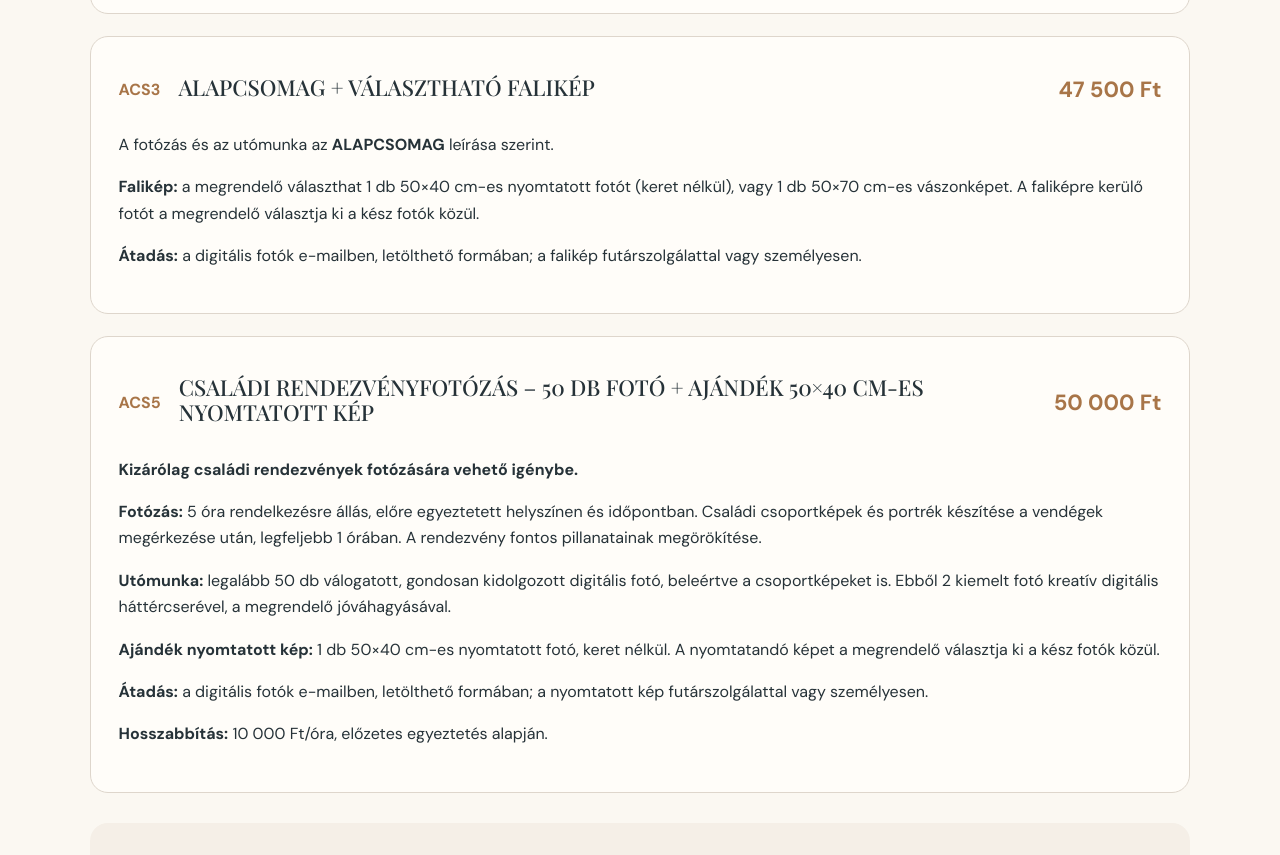
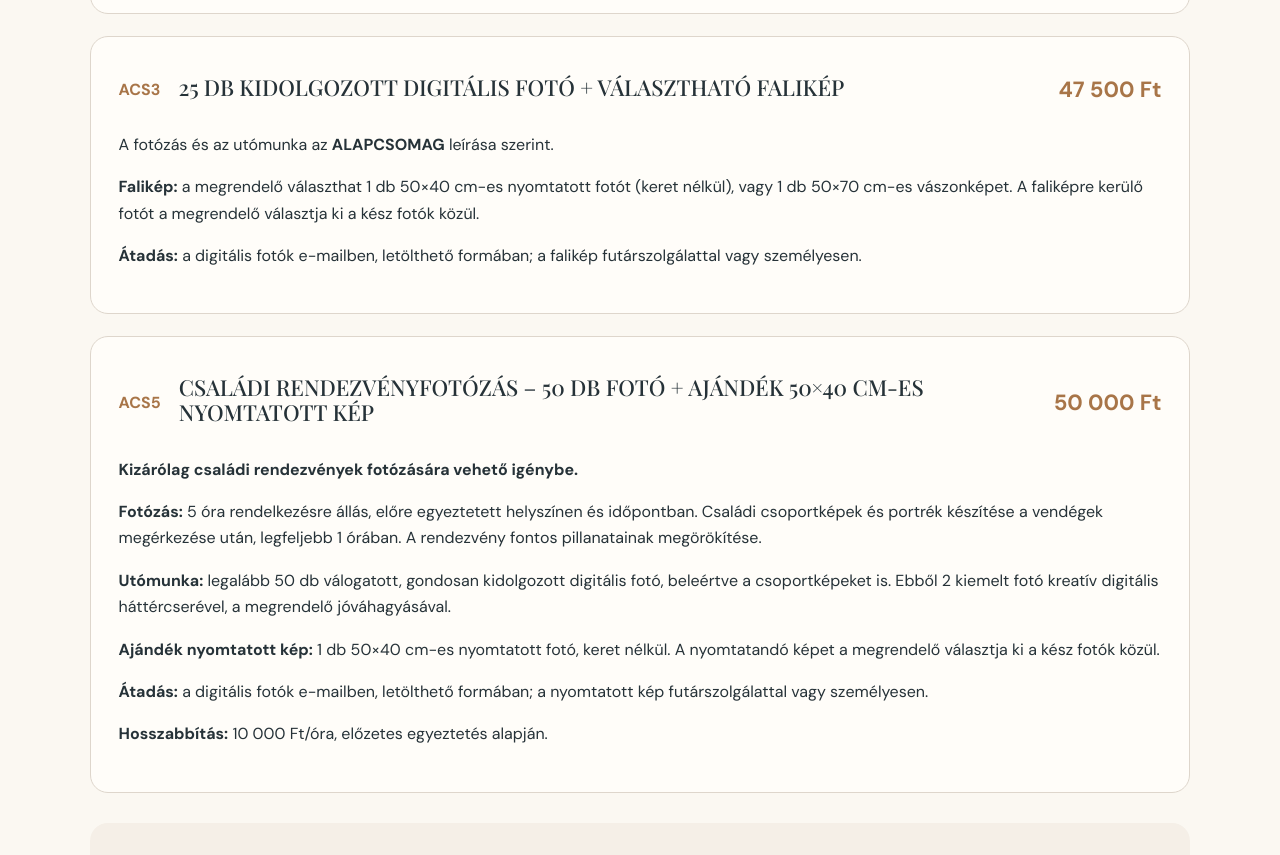
Before and after one commit to Adamo1219/adamsandorfotos, a plain HTML site: page index.html in a window 1280 px wide. Shown: the part 6890-7745 px from the top of the page. Drawn offline with nearby package versions, Linux system fonts and the light colour scheme; a web font is replaced by a local one.

Commit message:
Clarify ACS3 package title

```diff
--- a/index.html
+++ b/index.html
@@ -50,7 +50,7 @@
 <div class="package-list">
 <article class="package"><div class="package-head"><span class="number">ACS0</span><h3>ALAPCSOMAG – 25 DB KIDOLGOZOTT DIGITÁLIS FOTÓ</h3><strong>29 900 Ft</strong></div><p><b>Fotózás:</b> legfeljebb 1,5 órás fotózás, előre egyeztetett helyszínen és időpontban. A fotózás a szükséges képek elkészülte után korábban is befejeződhet.</p><p><b>Utómunka:</b> 25 db válogatott, gondosan kidolgozott digitális fotó. Ebből 2 kiemelt fotó kreatív digitális háttércserével, a megrendelő jóváhagyásával.</p><p><b>Fotók átadása:</b> digitálisan, e-mailben, letölthető formában.</p></article>
 <article class="package"><div class="package-head"><span class="number">ACS1</span><h3>5 DB KIDOLGOZOTT DIGITÁLIS FOTÓ + VÁLASZTHATÓ FALIKÉP</h3><strong>30 900 Ft</strong></div><p>A fotózás az <b>ALAPCSOMAG</b> leírása szerint.</p><p><b>Utómunka:</b> 5 db válogatott, gondosan kidolgozott digitális fotó. Ebből 2 kiemelt fotó kreatív digitális háttércserével, a megrendelő jóváhagyásával.</p><p><b>Falikép:</b> a megrendelő választhat 1 db 50×40 cm-es nyomtatott fotót (keret nélkül), vagy 1 db 50×70 cm-es vászonképet. A képre kerülő fotót a megrendelő választja ki a kész fotók közül.</p><p><b>Átadás:</b> a digitális fotók e-mailben, letölthető formában; a falikép futárszolgálattal vagy személyesen.</p></article>
-<article class="package"><div class="package-head"><span class="number">ACS3</span><h3>ALAPCSOMAG + VÁLASZTHATÓ FALIKÉP</h3><strong>47 500 Ft</strong></div><p>A fotózás és az utómunka az <b>ALAPCSOMAG</b> leírása szerint.</p><p><b>Falikép:</b> a megrendelő választhat 1 db 50×40 cm-es nyomtatott fotót (keret nélkül), vagy 1 db 50×70 cm-es vászonképet. A faliképre kerülő fotót a megrendelő választja ki a kész fotók közül.</p><p><b>Átadás:</b> a digitális fotók e-mailben, letölthető formában; a falikép futárszolgálattal vagy személyesen.</p></article>
+<article class="package"><div class="package-head"><span class="number">ACS3</span><h3>25 DB KIDOLGOZOTT DIGITÁLIS FOTÓ + VÁLASZTHATÓ FALIKÉP</h3><strong>47 500 Ft</strong></div><p>A fotózás és az utómunka az <b>ALAPCSOMAG</b> leírása szerint.</p><p><b>Falikép:</b> a megrendelő választhat 1 db 50×40 cm-es nyomtatott fotót (keret nélkül), vagy 1 db 50×70 cm-es vászonképet. A faliképre kerülő fotót a megrendelő választja ki a kész fotók közül.</p><p><b>Átadás:</b> a digitális fotók e-mailben, letölthető formában; a falikép futárszolgálattal vagy személyesen.</p></article>
 
 <article class="package package-special"><div class="package-head"><span class="number">ACS5</span><h3>CSALÁDI RENDEZVÉNYFOTÓZÁS – 50 DB FOTÓ + AJÁNDÉK 50×40 CM-ES NYOMTATOTT KÉP</h3><strong>50 000 Ft</strong></div><p><b>Kizárólag családi rendezvények fotózására vehető igénybe.</b></p><p><b>Fotózás:</b> 5 óra rendelkezésre állás, előre egyeztetett helyszínen és időpontban. Családi csoportképek és portrék készítése a vendégek megérkezése után, legfeljebb 1 órában. A rendezvény fontos pillanatainak megörökítése.</p><p><b>Utómunka:</b> legalább 50 db válogatott, gondosan kidolgozott digitális fotó, beleértve a csoportképeket is. Ebből 2 kiemelt fotó kreatív digitális háttércserével, a megrendelő jóváhagyásával.</p><p><b>Ajándék nyomtatott kép:</b> 1 db 50×40 cm-es nyomtatott fotó, keret nélkül. A nyomtatandó képet a megrendelő választja ki a kész fotók közül.</p><p><b>Átadás:</b> a digitális fotók e-mailben, letölthető formában; a nyomtatott kép futárszolgálattal vagy személyesen.</p><p><b>Hosszabbítás:</b> 10 000 Ft/óra, előzetes egyeztetés alapján.</p></article>
 </div>
```
